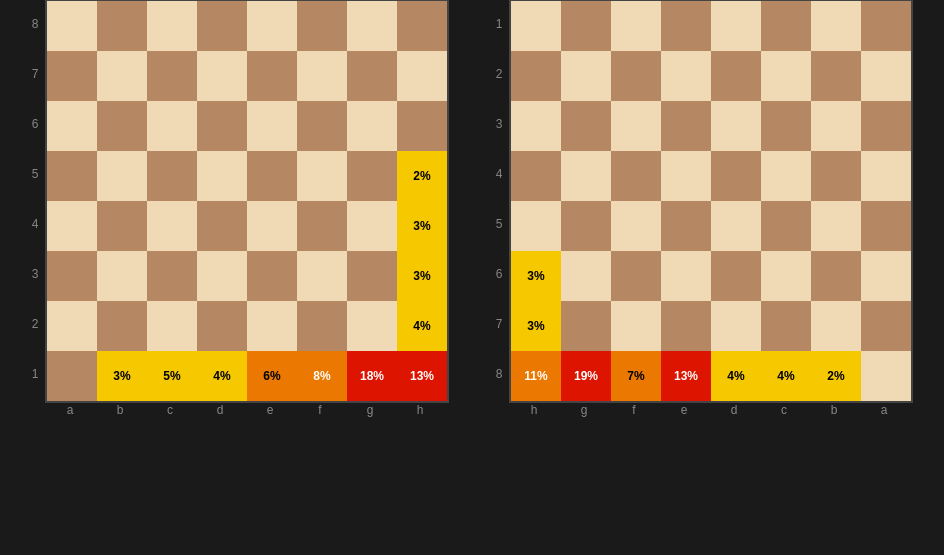
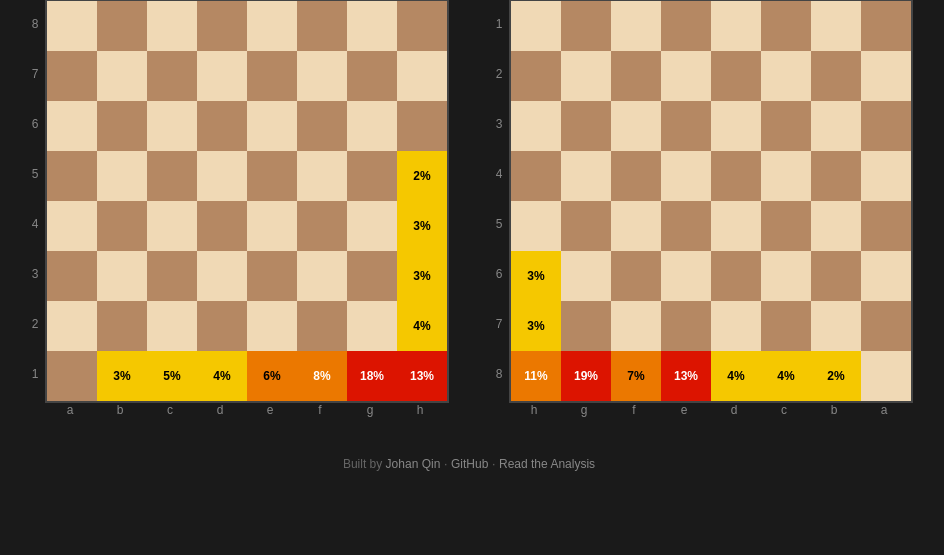
Before and after one commit to johanqin/chess-mate-analysis, a Flask app: page / in a window 1280 px wide. Shown: the part 245-800 px from the top of the page, without its empty margins (171-1115 px from the left). Run offline with Flask 3, Linux system fonts and the light colour scheme.

Commit message:
Add footer with author name and links

```diff
--- a/src/templates/index.html
+++ b/src/templates/index.html
@@ -116,5 +116,10 @@
 </div>
 
     <script src="/static/script.js?v=4"></script>
+    <div style="text-align: center; color: #666; font-size: 12px; padding: 20px; margin-top: 20px;">
+        Built by <a href="https://lichess.org/@/TheMarginalEye" target="_blank" style="color: #888; text-decoration: none;">Johan Qin</a> ·
+        <a href="https://github.com/johanqin/chess-mate-analysis" target="_blank" style="color: #888; text-decoration: none;">GitHub</a> ·
+        <a href="https://lichess.org/@/TheMarginalEye/blog/i-built-a-chess-checkmate-heatmap-heres-what-15-million-games-revealed/BO7ljc6r" target="_blank" style="color: #888; text-decoration: none;">Read the Analysis</a>
+</div>
 </body>
 </html>
```
